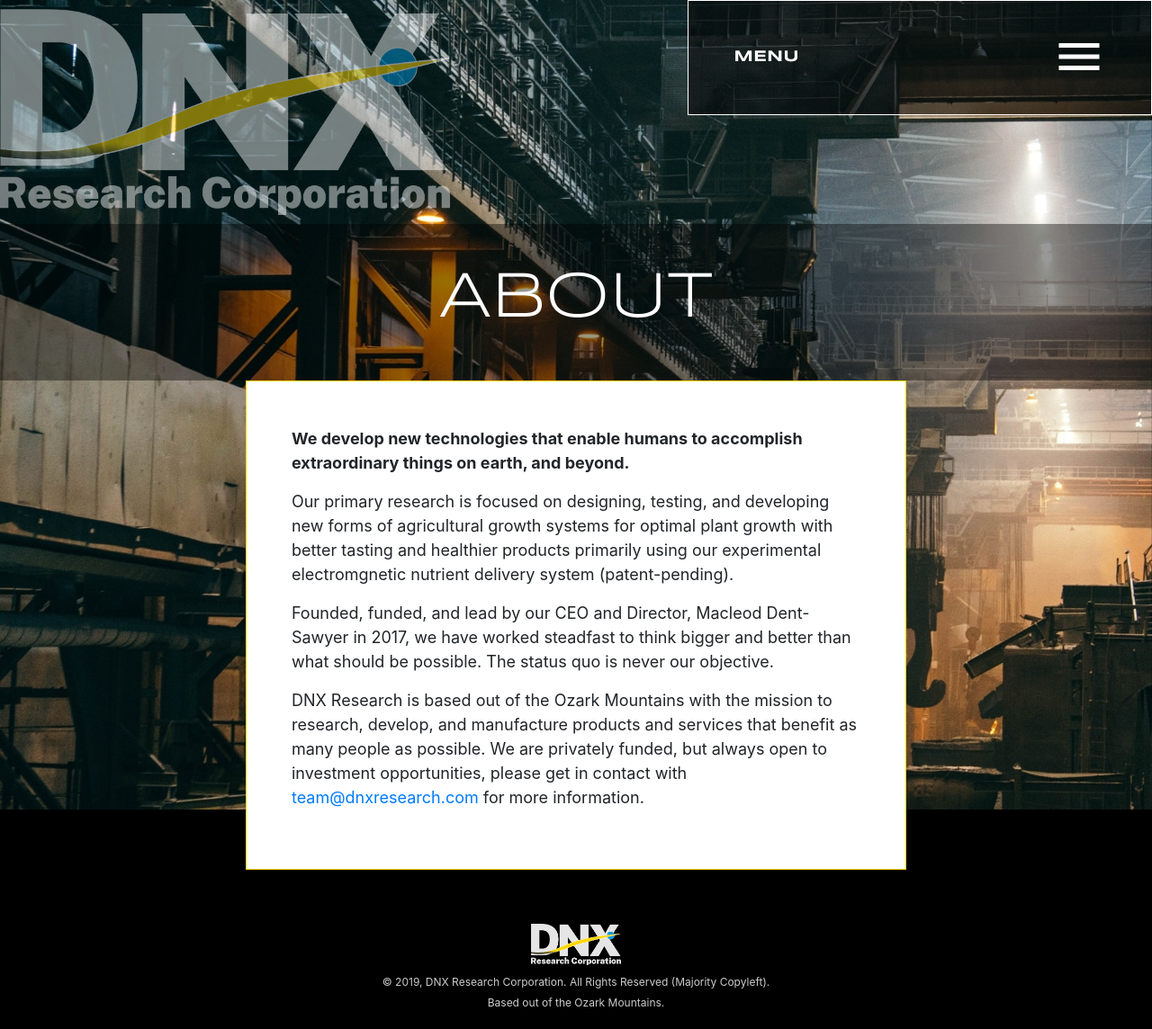
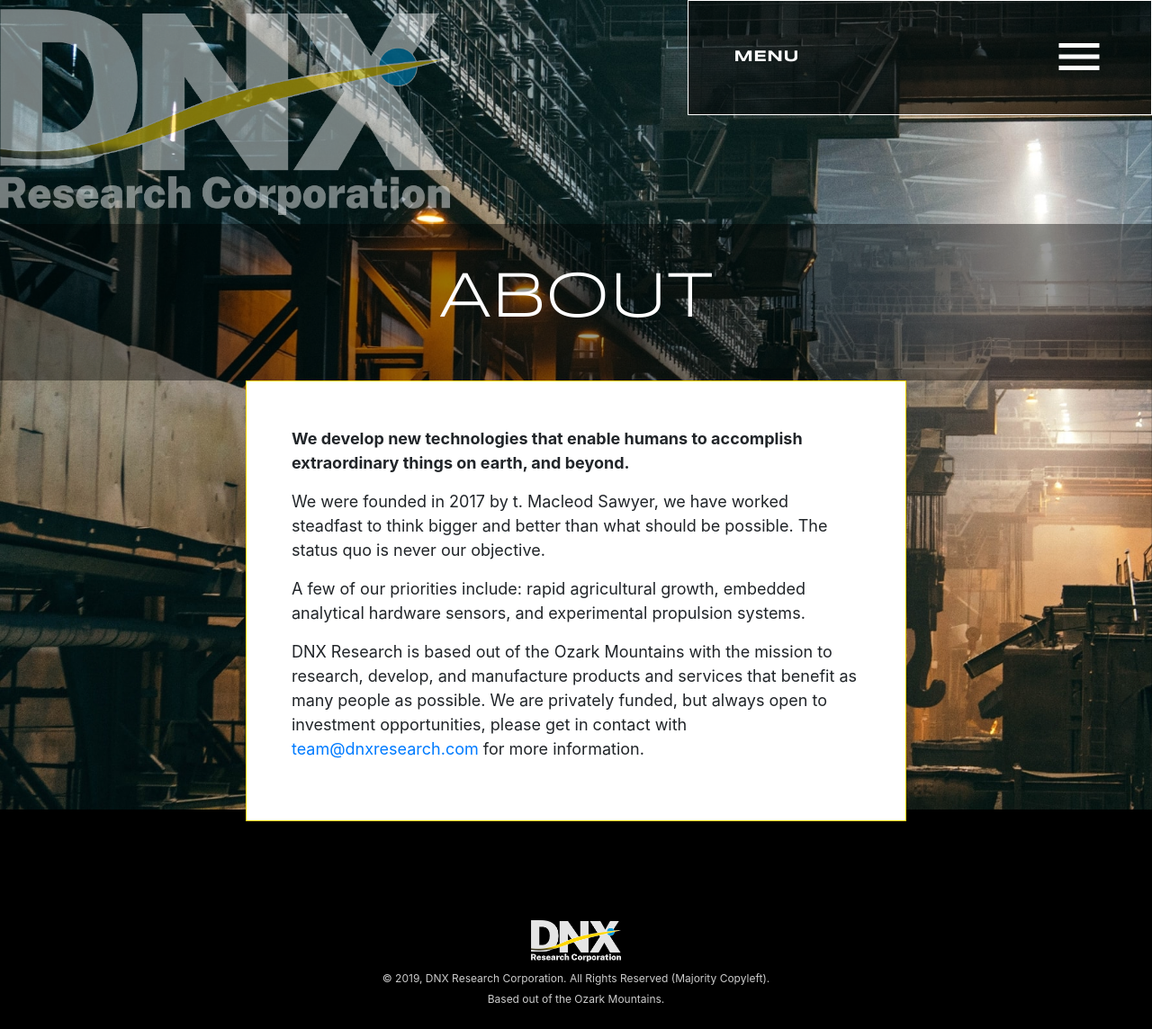
Before and after one commit to dnxresearch/dnxresearch.github.io, a Jekyll site: the page built from pages/about.md, in a window 1280 px wide. Shown: the whole page at 90% size. Built offline with Jekyll 4.4.1, drawn with Linux system fonts in a browser that asks for light colours.

Commit message:
Update Pages “about”

```diff
--- a/pages/about.md
+++ b/pages/about.md
@@ -6,8 +6,8 @@
 ---
 **We develop new technologies that enable humans to accomplish extraordinary things on earth, and beyond.**
 
-Our primary research is focused on designing, testing, and developing new forms of agricultural growth systems for optimal plant growth with better tasting and healthier products primarily using our experimental electromgnetic nutrient delivery system (patent-pending).
+We were founded in 2017 by t. Macleod Sawyer, we have worked steadfast to think bigger and better than what should be possible. The status quo is never our objective.
 
-Founded, funded, and lead by our CEO and Director, Macleod Dent-Sawyer in 2017, we have worked steadfast to think bigger and better than what should be possible. The status quo is never our objective.
+A few of our priorities include: rapid agricultural growth, embedded analytical hardware sensors, and experimental propulsion systems.
 
 DNX Research is based out of the Ozark Mountains with the mission to research, develop, and manufacture products and services that benefit as many people as possible. We are privately funded, but always open to investment opportunities, please get in contact with <a href="mailto:team@dnxresearch.com">team@dnxresearch.com</a> for more information.
```
